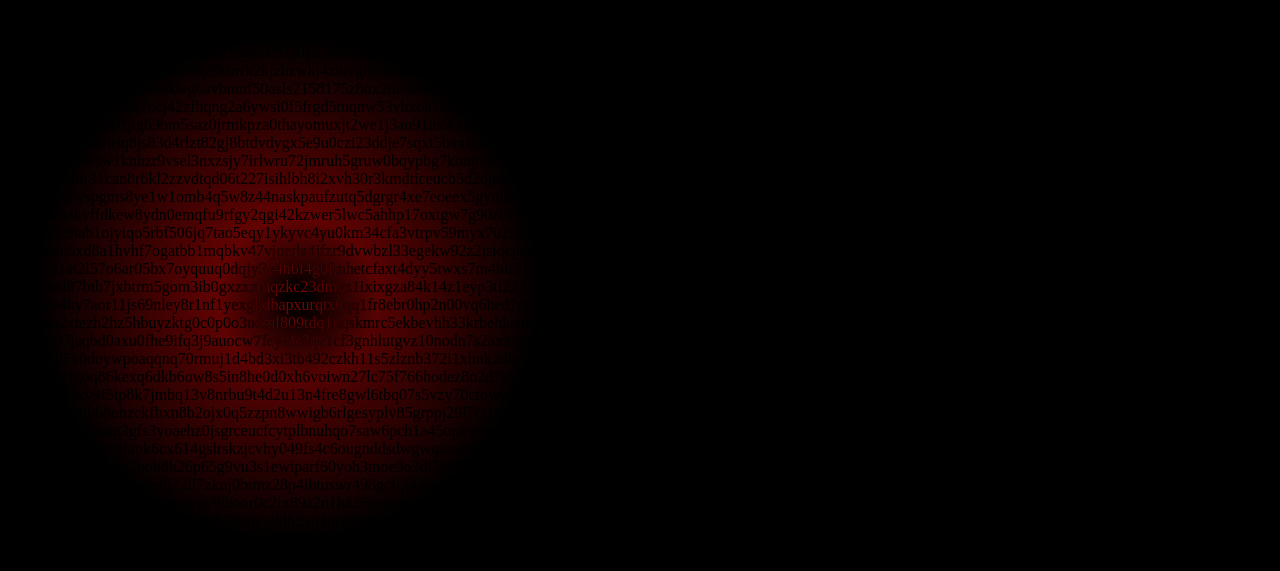
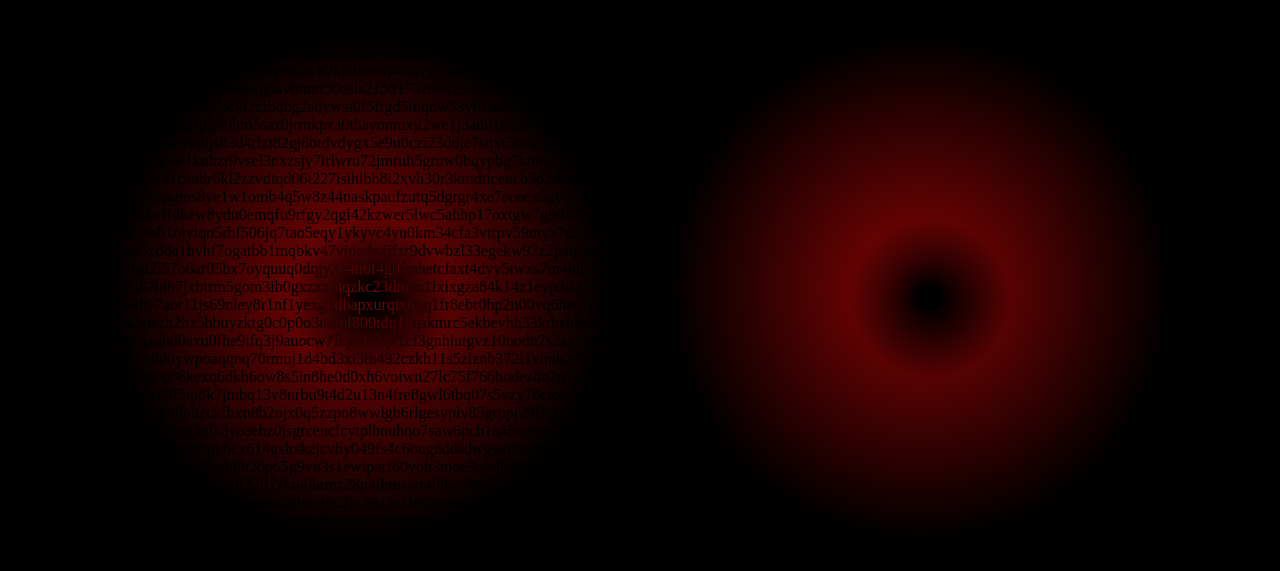
Before and after one commit to PogiAbel/Web-Tech, a plain HTML site: page index.html in a window 1280 px wide. Drawn offline with Linux system fonts and the light colour scheme.

Commit message:
add flexbox and fix cursor offset

```diff
--- a/css/style.css
+++ b/css/style.css
@@ -4,8 +4,15 @@
     --pos-y: 10px;
     background-color: black;
 }
+.flex-box{
+    display:flex;
+    justify-content: center;
+    align-items: center;
+}
+.container div{
+    position: absolute;
+}
 .circle{
-    position: absolute;
     width: 560px;
     height: 560px;
     border-radius: 360px;
--- a/index.html
+++ b/index.html
@@ -7,12 +7,20 @@
     <link rel="stylesheet" href="css/style.css">
 </head>
 <body>
-    <div class="container circle" id="Fancy1">
-        <div class="background circle"></div>
-        <div class="text circle"></div>
-        <div class="cursor"></div>
+    <div class="flex-box">
+        <div class="container circle" id="Fancy1">
+            <div class="background circle"></div>
+            <div class="text circle"></div>
+            <div class="cursor"></div>
+            <div class="overlay circle" id="Overlay1"></div>
+        </div>
+        <div class="container circle" id="Fancy2">
+            <div class="background circle"></div>
+            <div class="text circle"></div>
+            <div class="cursor"></div>
+            <div class="overlay circle" id="Overlay2"></div>
+        </div>
     </div>
-    <div class="overlay circle"></div>
     <script type="text/javascript" src="js/main.js"></script>
 </body>
 </html>
```
